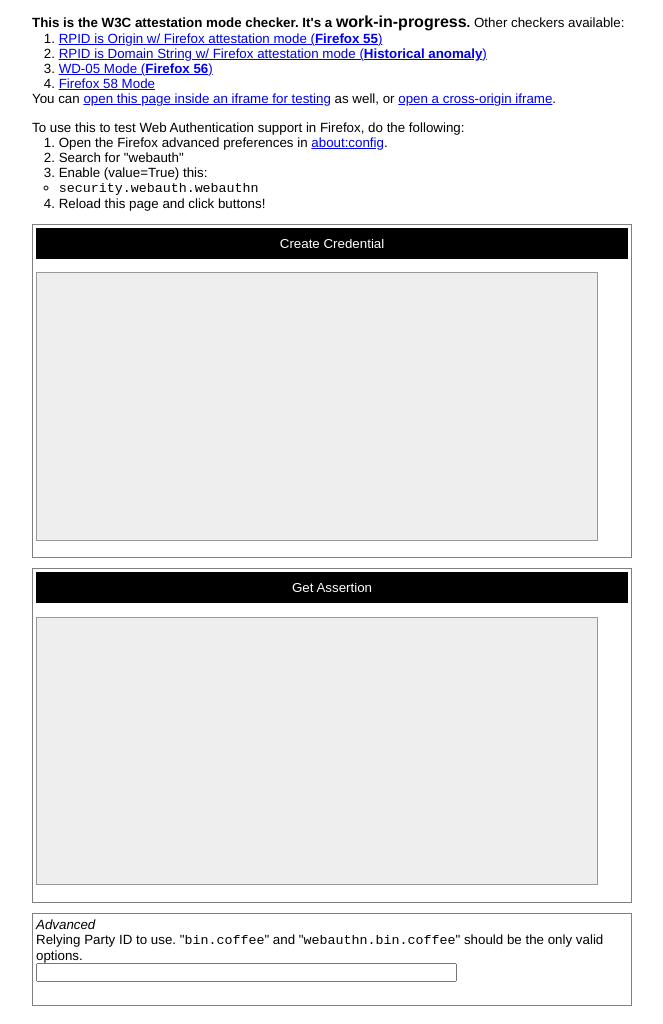
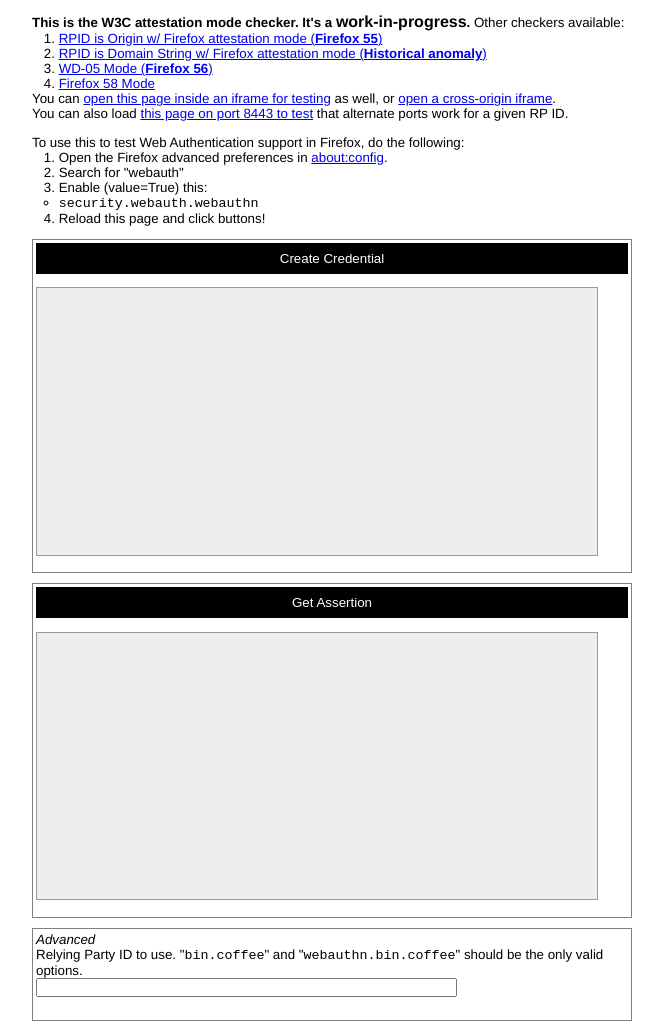
Before and after one commit to jcjones/webauthn.bin.coffee, a plain HTML site: page index.html in a window 1280 px wide. Shown: the whole page, without its empty margins (308-971 px from the left). Drawn offline with nearby package versions, Linux system fonts and the light colour scheme.

Commit message:
Note alternative ports

```diff
--- a/index.html
+++ b/index.html
@@ -106,6 +106,7 @@
    <li><a href="/ff58">Firefox 58 Mode</a></li>
   </ol>
   <p>You can <a href="/iframe.html">open this page inside an iframe for testing</a> as well, or <a href="https://u2f.bin.coffee/iframe-webauthn.html">open a cross-origin iframe</a>.</p>
+  <p>You can also load <a href="https://webauthn.bin.coffee:8443">this page on port 8443 to test</a> that alternate ports work for a given RP ID.</p>
  </div>
  <div class="row">
   <p>To use this to test Web Authentication support in Firefox, do the following:</p>
```
Also changed, not shown: staging/index.html (+1 -0 lines).
